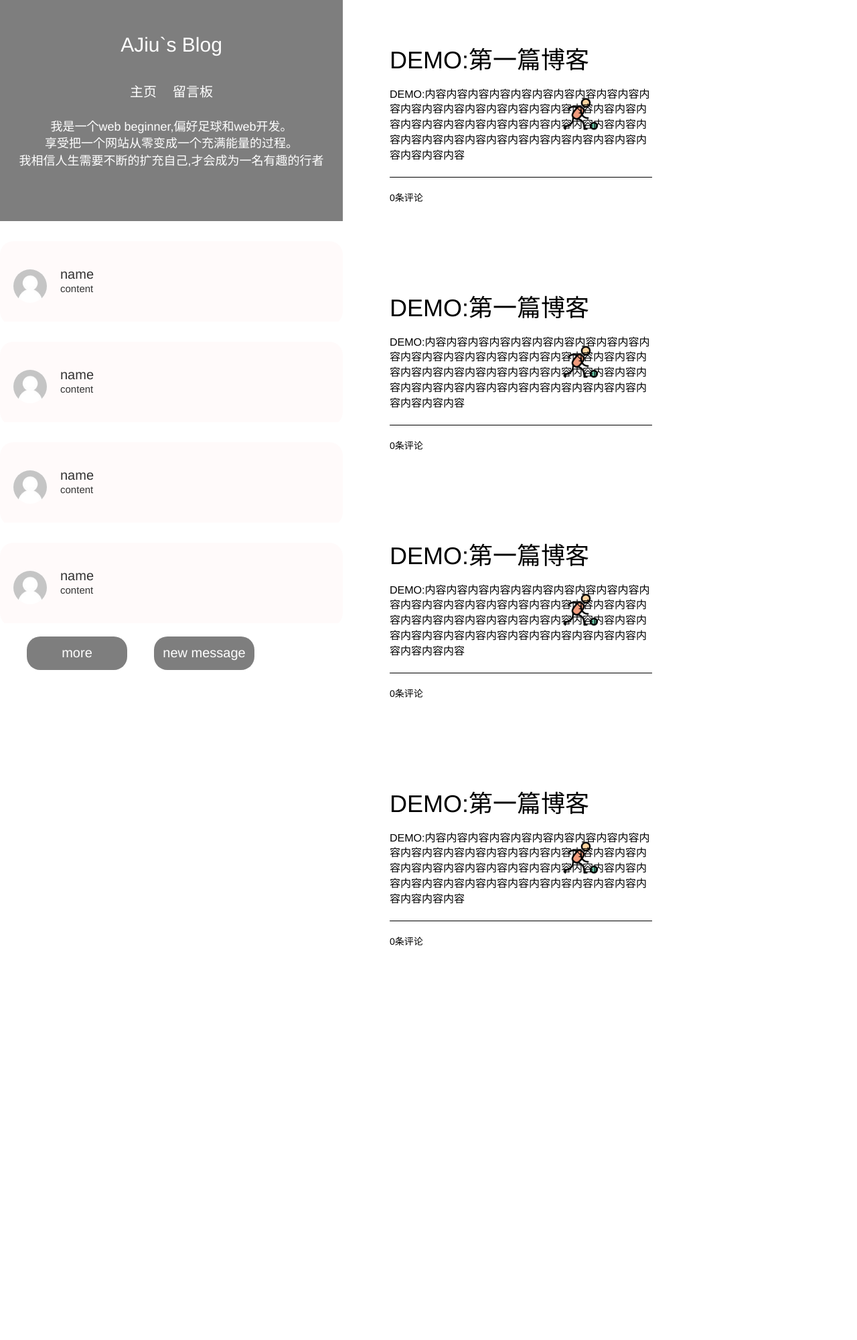
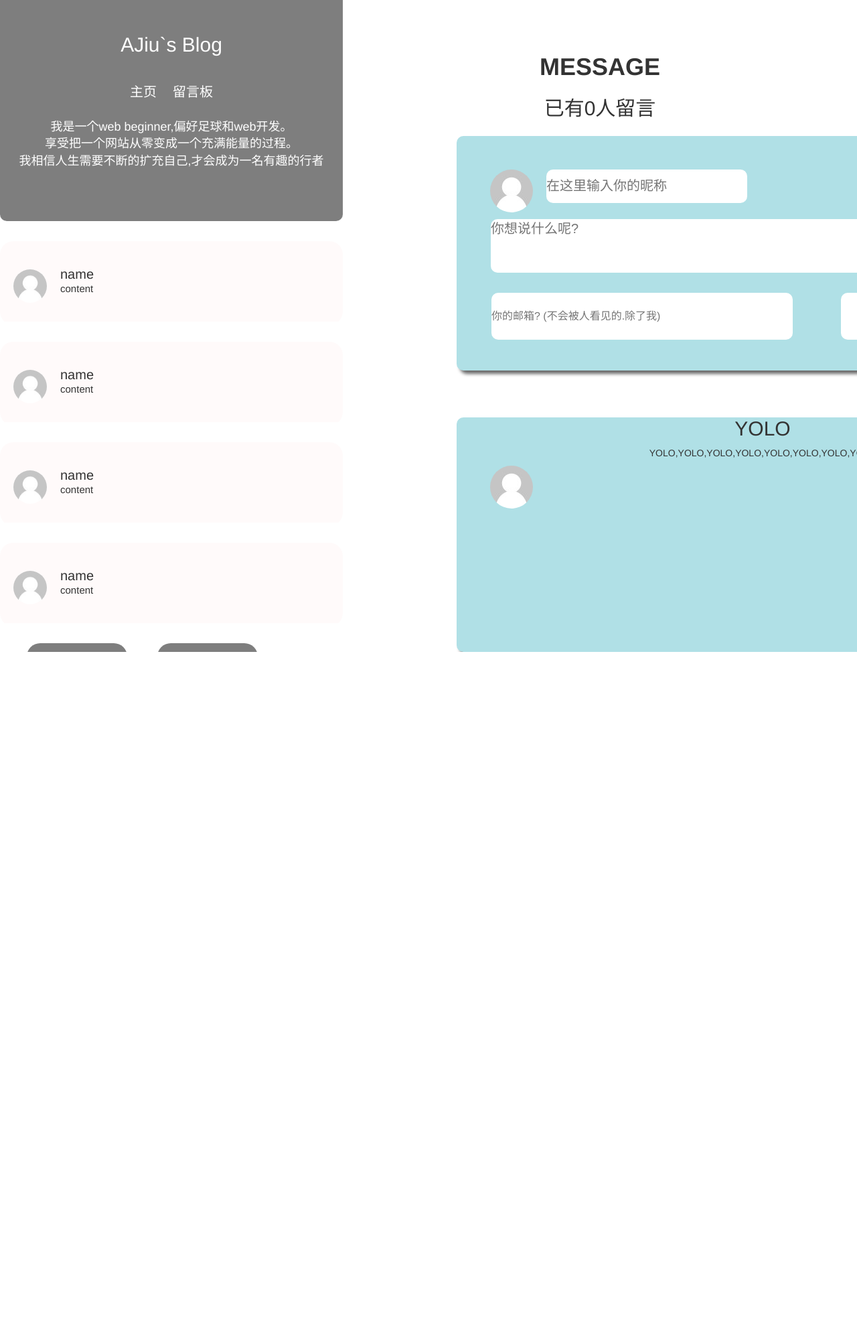
Before and after one commit to AJiu07/AJiu07.github.io, a PHP site: page /blog.html in a window 1280 px wide. Shown: the whole page at 67% size. After the commit the page ends 973 px from the top, so only its background shows below. Run offline with PHP 8.4, Linux system fonts and the light colour scheme.

Commit message:
Signed-off-by: AJiu07 <846822366@qq.com>

```diff
--- a/blog.html
+++ b/blog.html
@@ -18,7 +18,7 @@
 		<div class="top">
 			<h2>AJiu`s Blog</h2>
 			<a href="blog.html">主页</a>
-			<a href="#">留言板</a>
+			<a href="javascript:">留言板</a>
 			<p>我是一个web beginner,偏好足球和web开发。<br>享受把一个网站从零变成一个充满能量的过程。<br>我相信人生需要不断的扩充自己,才会成为一名有趣的行者</p>
 		</div>
 		<div class="center">
@@ -54,10 +54,10 @@
 			</ul>
 			<div class="center-two">
 				<div class="more">
-					<a href="#">more</a>
+					<a href="javascript:">more</a>
 				</div>
 				<div class="message">
-					<a href="#">new message</a>
+					<a href="javascript:">new message</a>
 				</div>
 			</div>
 		</div>
@@ -65,11 +65,11 @@
 	<div class="right">
 		<ul>
 			<li>
-				<a href="#">
+				<a href="#" style="color: #000;">
 					<h1>DEMO:第一篇博客</h1>
 					<content>DEMO:内容内容内容内容内容内容内容内容内容内容内容内容内容内容内容内容内容内容内容内容内容内容内容内容内容内容内容内容内容内容内容内容内容内容内容内容内容内容内容内容内容内容内容内容内容内容内容内容内容内容</content>
 					<p>0条评论</p>
-					<img src="img/1.png">
+					<img src="img/3.jpg">
 				</a>
 			</li>
 			<li>
@@ -77,7 +77,7 @@
 					<h1>DEMO:第一篇博客</h1>
 					<content>DEMO:内容内容内容内容内容内容内容内容内容内容内容内容内容内容内容内容内容内容内容内容内容内容内容内容内容内容内容内容内容内容内容内容内容内容内容内容内容内容内容内容内容内容内容内容内容内容内容内容内容内容</content>
 					<p>0条评论</p>
-					<img src="img/1.png">
+					<img src="img/3.jpg">
 				</a>
 			</li>
 			<li>
@@ -85,7 +85,7 @@
 					<h1>DEMO:第一篇博客</h1>
 					<content>DEMO:内容内容内容内容内容内容内容内容内容内容内容内容内容内容内容内容内容内容内容内容内容内容内容内容内容内容内容内容内容内容内容内容内容内容内容内容内容内容内容内容内容内容内容内容内容内容内容内容内容内容</content>
 					<p>0条评论</p>
-					<img src="img/1.png">
+					<img src="img/3.jpg">
 				</a>
 			</li>
 			<li>
@@ -93,10 +93,37 @@
 					<h1>DEMO:第一篇博客</h1>
 					<content>DEMO:内容内容内容内容内容内容内容内容内容内容内容内容内容内容内容内容内容内容内容内容内容内容内容内容内容内容内容内容内容内容内容内容内容内容内容内容内容内容内容内容内容内容内容内容内容内容内容内容内容内容</content>
 					<p>0条评论</p>
-					<img src="img/1.png">
+					<img src="img/3.jpg">
 				</a>
 			</li>
 		</ul>
+		<div class="footer">
+			<a href="#">下一页</a>
+		</div>
 	</div>
+	<!--留言板-->
+	<div class="message">
+		<div class="title">
+			<h1>MESSAGE</h1>
+			<h2 style="margin: 25px">已有0人留言</h2>
+		</div>
+		<div class="banner">
+			<div class="ly">
+				<img src="img/6.png" style="border-radius: 100%;">
+				<input id="y1" type="text" placeholder="在这里输入你的昵称">
+				<textarea id="y2" type="textarea" placeholder="你想说什么呢?"></textarea>
+				<input id="y3" type="text" placeholder="你的邮箱? (不会被人看见的.除了我)">
+				<button id="btn">留言</button>
+			</div>
+		</div>
+		<div class="comment">
+			<div class="ly">
+				<img src="img/6.png">
+				<h2>YOLO</h2>
+				<p>YOLO,YOLO,YOLO,YOLO,YOLO,YOLO,YOLO,YOLO</p>
+			</div>
+		</div>
+	</div>
+
 </body>
 </html>
--- a/css/blog.css
+++ b/css/blog.css
@@ -22,6 +22,7 @@ body{
 	padding-top: 30px;
 	color: #fff;
 	opacity: 0.5;
+	border-radius: 10px;
 }
 .left .top a{
 	margin: 10px;
@@ -98,12 +99,14 @@ body{
 	left: 40%;
 	float: left;
 	overflow: auto;
+	display: none;
 }
 .right li{
 	list-style: none;
 	width: 60%;
 	height: 300px;
 	margin: 70px;
+	margin-top: 70px;
 }
 .right li a{
 	text-decoration: none;
@@ -115,22 +118,132 @@ body{
 .right li a content{
 	display: block;
 	width: 85%;
-	font-size: 16px;
+	font-size: 14px;
 	padding-bottom: 20px;
-	border-bottom: 1px solid #000;
+	border-bottom: 2px solid #000;
 }
 .right li a p{
 	margin-top: 20px;
 }
 .right li a img{
 	float: right;
+	width: 200px;
+	height: auto;
+	margin-right: -200px;
+	margin-top: -170px;
+	box-shadow: 5px 5px 5px #696969;
+	border-radius: 15px;
+}
+.footer {
 	width: 100px;
-	height: auto;
-	margin-right: -150px;
-	margin-top: -170px;
+	height: 50px;
+	background: #696969;
+	margin-bottom: 150px;
+	margin-left: 100px;
+	text-align: center;
+	border-radius: 20px;
+}
+.footer a{
+	text-decoration: none;
+	display: block;
+	padding-top: 15px;
+	color: #fff;
 }
 
-@media(max-width:1280px){
+.message{
+	width: 60%;
+	height: auto;
+	position: absolute;
+	left: 40%;
+	float: left;
+	overflow: auto;
+	text-align: center;
+}
+.message .title h1{
+	font-weight: bolder;
+	margin-top: 80px;
+}
+.message .banner .ly{
+	width: 800px;
+	height: 350px;
+	background: #B0E0E6;
+	margin-left: 170px;
+	border-radius: 10px;
+	padding-top: 50px;
+	box-shadow: 5px 5px 5px #696969;
+}
+.message .banner .ly img{
+	float: left;
+	margin-left: 50px;
+}
+.message .banner .ly input{
+	width: 200px;
+	height: 70px;
+	margin-top: 100px;
+	float: left;
+	font-size: 20px;
+	border: none;
+}
+.message .banner .ly #y1{
+	margin: 0 20px;
+	border-radius: 10px;
+	width: 300px;
+	height: 50px;
+}
+.message .banner .ly #y2{
+	margin-top: 100px;
+	float: left;
+	font-size: 20px;
+	border: none;
+	margin-top: 74px;
+	margin-left: -403px;
+	border-radius: 10px;
+	width: 720px;
+	height: 80px;
+}
+.message .banner .ly #y3{
+	font-size: 16px;
+	margin-top: 30px;
+	margin-left: 52px;
+	border-radius: 10px;
+	width: 450px;
+}
+.message .banner .ly #btn{
+	width: 200px;
+	height: 70px;
+	margin-top: 30px;
+	margin-left: 45px;
+	border-radius: 10px;
+	background: #fff;
+	border: none;
+	font-size: 20px;
+	font-weight: bolder;
+}
+.comment .ly{
+	width: 800px;
+	height: 350px;
+	background: #B0E0E6;
+	margin-left: 170px;
+	border-radius: 10px;
+	margin-top: 70px;
+	box-shadow: 5px 5px 5px #696969;
+}
+.comment .ly img{
+	border-radius: 100%;
+	float: left;
+	margin-left: 50px;
+	margin-top: 72px;
+}
+
+
+
+
+
+
+
+
+
+@media(max-width:1366px){
 	.left{
 		width: 40%;
 		background: #fff;
@@ -198,7 +311,7 @@ body{
 	}
 	.left .center-two{
 		width: 100%;
-		height: 200px;
+		height: 300px;
 		background: #fff;
 		font-size: 20px;
 		padding-top: 30px;
@@ -216,16 +329,19 @@ body{
 		opacity: 0.5;
 		text-decoration:none;
 		color: #fff;
-		margin-top: -10px;
+	}
+	.left .center-two .message a{
+		float: left;
+		margin-left: 30px;
 	}
 	.right{
 		height: 2000px;
 	}
 	.right li a img{
 		float: right;
-		width: 50px;
+		width: 200px;
 		height: auto;
-		margin-right: 150px;
+		margin-right: -160px;
 		margin-top: -170px;
 	}
 }
@@ -265,7 +381,7 @@ body{
 	}
 	.right li{
 		width: 100%;
-		height: 700px;
+		height: 800px;
 	}
 	.right li a{
 		color: #000;
@@ -291,5 +407,7 @@ body{
 		margin-top: 50px;
 		padding-left: -50px;
 		margin-bottom: 50px;
+		position: absolute;
+		left: 50px;
 	}
 }
--- /dev/null
+++ b/js/blog.js
@@ -0,0 +1,9 @@
+$(function(){
+    //文章选中时改变颜色
+    $('.right li').hover(function(){
+        $(this).siblings().css("opacity","0.3");
+    },function(){
+        $('.right li').css("opacity","1");
+    });
+
+});
```
